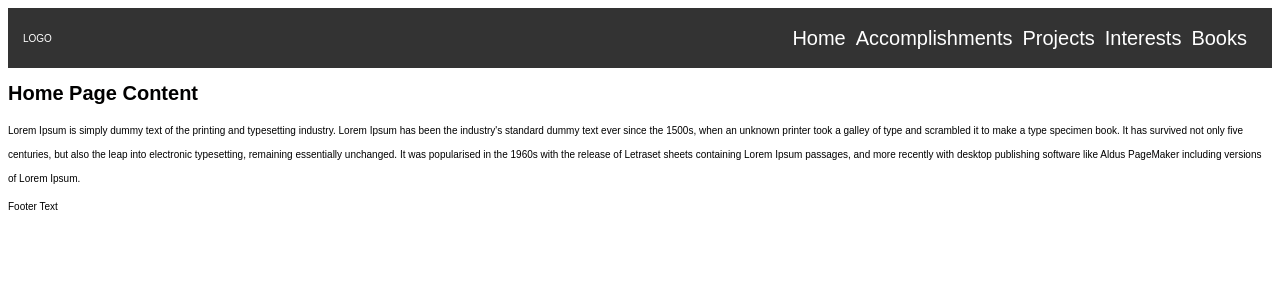
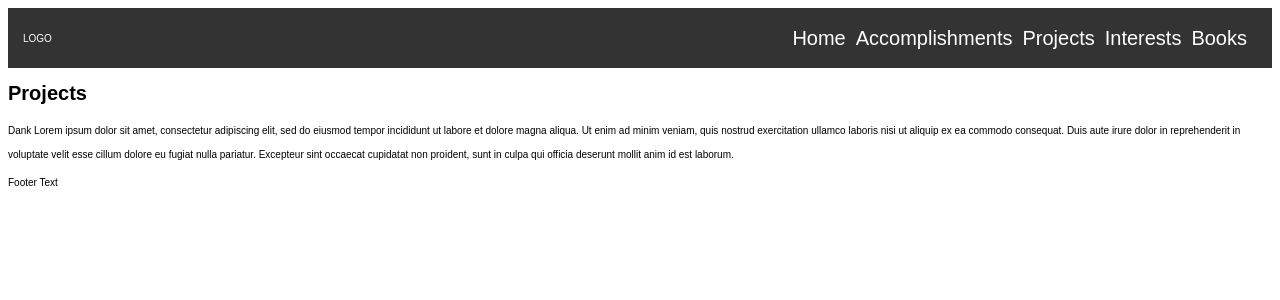
Before and after one commit to PhuruShekar/PhuruShekar.github.io, a React (Create React App) app: page /Projects in a window 1280 px wide. Shown: the top 300 px of the page. Built offline with nearby package versions, Linux system fonts and the light colour scheme.

Commit message:
EVERYTHING WORKS YEAH BOIIIIII
Date: 7/16/2018
Time: 12:07 AM

I finally got it working.
Now i can get started on working w/ react to code a dope personal site

```diff
--- a/package.json
+++ b/package.json
@@ -6,6 +6,7 @@
     "node-sass-chokidar": "^1.3.0",
     "react": "^16.4.1",
     "react-dom": "^16.4.1",
+    "react-router-dom": "^4.3.1",
     "react-scripts": "1.1.4"
   },
   "scripts": {
--- a/src/App.js
+++ b/src/App.js
@@ -1,10 +1,14 @@
 import React, { Component } from 'react';
-
+import {
+  BrowserRouter as Router,
+  Route,
+  Link
+}   from 'react-router-dom' ;
 //components
 import Header from './components/headerComponent/header';
 import Footer from './components/footerComponent/footer';
 import HomePage from './components/pages/homePage';
-
+import Projects from './components/pages/projects';
 // includes
 import'./Assets/css/default.css';
 
@@ -12,12 +16,17 @@ import'./Assets/css/default.css';
 class App extends Component {
   render() {
     return (
+      <Router>
       <div className="App">
 
         <Header />
-        <HomePage />
+
+          <Route exact path="/" component={HomePage} />
+          <Route exact path="/Projects" component={Projects} />
+
         <Footer />
       </div>
+      </Router>
     );
   }
 }
--- a/src/components/headerComponent/header.js
+++ b/src/components/headerComponent/header.js
@@ -1,4 +1,8 @@
 import React, { Component } from 'react';
+import {
+    Link
+  }   from 'react-router-dom' ;
+
 
 class Header extends Component {
   render() {
@@ -12,13 +16,14 @@ class Header extends Component {
         <nav>
             <ul>
                 <li>
-                    <a href="#">Home</a>
+                <Link to="/">Home</Link>
+
                 </li>
                 <li>
                     <a href="#">Accomplishments</a>
                 </li>
                 <li>
-                    <a href="#">Projects</a>
+                    <Link to="/Projects">Projects</Link>
                 </li>
                 <li>
                     <a href="#">Interests</a>
--- /dev/null
+++ b/src/components/pages/projects.js
@@ -0,0 +1,20 @@
+import React, { Component } from 'react';
+
+class Projects extends Component {
+    render() {
+        return (
+            <div className="container-fluid">
+
+                <h1>
+                    Projects
+                </h1>
+
+                <p>
+                    Dank Lorem ipsum dolor sit amet, consectetur adipiscing elit, sed do eiusmod tempor incididunt ut labore et dolore magna aliqua. Ut enim ad minim veniam, quis nostrud exercitation ullamco laboris nisi ut aliquip ex ea commodo consequat. Duis aute irure dolor in reprehenderit in voluptate velit esse cillum dolore eu fugiat nulla pariatur. Excepteur sint occaecat cupidatat non proident, sunt in culpa qui officia deserunt mollit anim id est laborum.
+                </p>
+            </div>
+        )
+    }
+}
+
+export default Projects;
```
Also changed, not shown: 1 other file (tests, documents, lock files or other folders).
